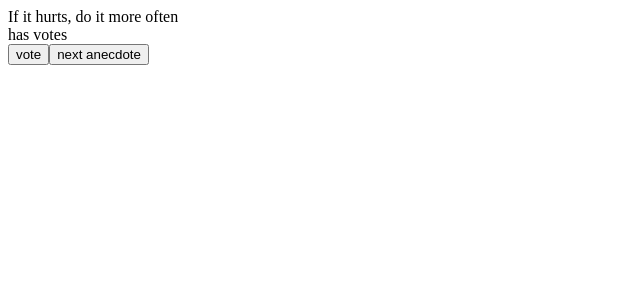
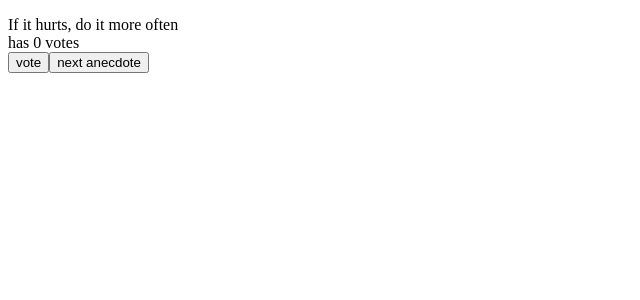
Before and after one commit to pandreuw/Part1, a React (Create React App) app in the folder anecdotes/: page / in a window 1280 px wide. Shown: the top 300 px of the page, without its empty margins (0-640 px from the left). Built offline with nearby package versions, Linux system fonts and the light colour scheme.

Commit message:
Ex 1.13 anecdotes step 2, using objects to vote for anecdotes

```diff
--- a/anecdotes/src/App.js
+++ b/anecdotes/src/App.js
@@ -33,23 +33,61 @@ const App = () => {
     'Debugging is twice as hard as writing the code in the first place. Therefore, if you write the code as cleverly as possible, you are, by definition, not smart enough to debug it.'
   ]
 
-  const initialValue = [
-    { 0: 0, 1: 0, 2: 0, 3: 0, 4: 0, 5: 0}];
+
+
+  // BIGGGG ISSSUEEE IS USED THIS FORMAT AND I WAS BREAKING MY HEAADDDD!!!! const initialValue = [{ 0: 4, 1: 5, 2: 6, 3: 0, 4: 0, 5: 0 }];
+  // I started the exersices to use as an array, then I decided to change it to object, I left the square brackets on, so for sure the system thougth I was using an array of objects.
+  const initialValue = { 0: 0, 1: 0, 2: 0, 3: 0, 4: 0, 5: 0 };
 
   const [selected, setSelected] = useState(0)
-  const [vote, setVote] = useState([])
+  const [vote, setVote] =useState(initialValue)
+
+
+
+  const ShowVotes = ({index, matriz}) => {
+    console.log("ShowVotes executed")
+    let copy={...matriz}
+    return(
+    <>
+      <Display text="has " value={copy[index]} closingtext=" votes"/>
+    </>
+    )
+  }
 
   const nextOne = () => {
-    setSelected(getRandomInt(0, anecdotes.length-1))
+    console.log("nextOne executed")
+    setSelected(getRandomInt(0, anecdotes.length - 1))
   }
+
+  const giveAVote = () => {
+    console.log("giveAVote executed")
+    let copy={...vote}
+    copy[selected]+=1
+    setVote(copy)
+  }
+
+
+  //this does not help to show the value of a state
+  // console.log("initialValue"+{initialValue})
+  // console.log("selected "+{selected})
+  // console.log("vote "+{vote})
+
+  // from https://stackoverflow.com/questions/7389069/how-can-i-make-console-log-show-the-current-state-of-an-object
+  // this help to show the value of a state
+  console.log("selected "+JSON.parse(JSON.stringify(selected)));
+  console.log("vote")
+  console.log(JSON.parse(JSON.stringify(vote)));
 
   return (
     <div>
+      <p id="Line 65"></p>
       {anecdotes[selected]}
       <br></br>
-      <Display text="has " value={vote} closingtext=" votes"/>
-      <Button handleClick={() => setVote(vote + 1)} text="vote" />
-      <Button handleClick={nextOne} text='next anecdote'/>
+      {/* <Count {...course.parts.map(ex => ex.exercises)}/> */}
+      {/* <ShowVotes index={selected} matriz={JSON.parse(JSON.stringify(vote))}/> */}
+      <ShowVotes index={selected} matriz={vote}/>
+      <Button handleClick={giveAVote} text="vote" />
+      <Button handleClick={nextOne} text='next anecdote' />
     </div>
   )
 }
```
